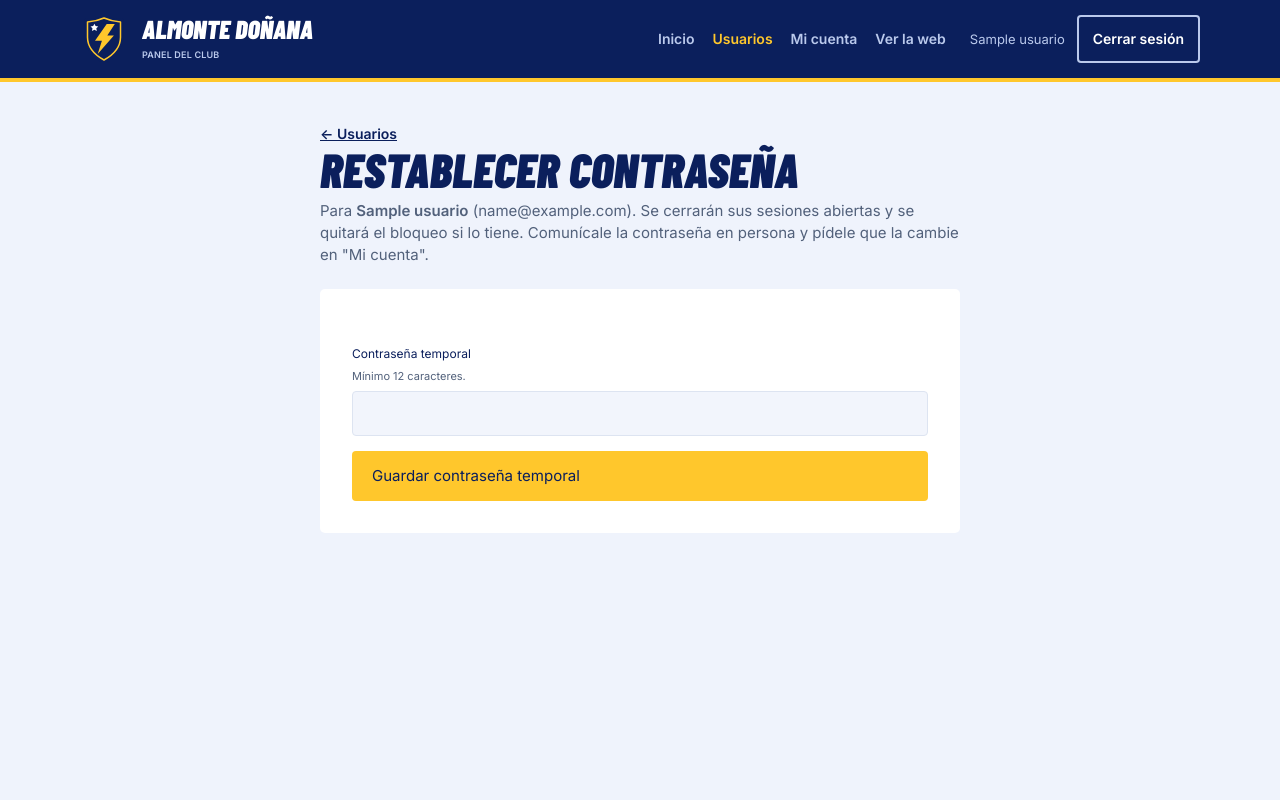
After one commit to denmicc73/voleibalDonana, a Spring Boot app: page /admin/usuarios/1/password in a window 1280 px wide. The commit adds this page. Run offline with Spring Boot 4, Linux system fonts and the light colour scheme; a user stored in the database is signed in; tables that the repository leaves empty hold one stand-in row (values such as "Sample post"); some of the project's set-up classes (security, data sources, template engines, error pages and the like) are left out, and stand-ins take their place.

Commit message:
Añade restablecer contraseña de otros usuarios desde el panel
Co-Authored-By: Claude Opus 5.5 <noreply@anthropic.com>

```diff
--- a/src/main/java/es/voleibaldonana/controller/admin/UsuariosController.java
+++ b/src/main/java/es/voleibaldonana/controller/admin/UsuariosController.java
@@ -13,6 +13,7 @@ import org.springframework.web.bind.annotation.RequestMapping;
 import org.springframework.web.servlet.mvc.support.RedirectAttributes;
 
 import es.voleibaldonana.dto.NuevoUsuarioForm;
+import es.voleibaldonana.dto.RestablecerPasswordForm;
 import es.voleibaldonana.exception.EmailEnUsoException;
 import es.voleibaldonana.exception.OperacionNoPermitidaException;
 import es.voleibaldonana.model.Rol;
@@ -26,6 +27,7 @@ public class UsuariosController {
 
     private static final String VISTA_LISTA = "admin/usuarios";
     private static final String VISTA_NUEVO = "admin/usuario-nuevo";
+    private static final String VISTA_PASSWORD = "admin/usuario-password";
     private static final String REDIRECT_LISTA = "redirect:/admin/usuarios";
 
     private final UsuarioService usuarioService;
@@ -88,6 +90,31 @@ public class UsuariosController {
         return REDIRECT_LISTA;
     }
 
+    @GetMapping("/{id}/password")
+    public String formularioPassword(@PathVariable Long id, Model model) {
+        model.addAttribute("usuario", usuarioService.resumen(id));
+        model.addAttribute("form", new RestablecerPasswordForm());
+        return VISTA_PASSWORD;
+    }
+
+    @PostMapping("/{id}/password")
+    public String restablecerPassword(@PathVariable Long id,
+            @Valid @ModelAttribute("form") RestablecerPasswordForm form, BindingResult resultado,
+            Principal principal, Model model, RedirectAttributes redirect) {
+        if (!resultado.hasErrors()) {
+            try {
+                usuarioService.restablecerPassword(id, form.getPassword(), principal.getName());
+                redirect.addFlashAttribute("aviso",
+                        "Contraseña restablecida. Comunícala en persona y pide que la cambie en \"Mi cuenta\".");
+                return REDIRECT_LISTA;
+            } catch (OperacionNoPermitidaException e) {
+                resultado.rejectValue("password", "invalida", e.getMessage());
+            }
+        }
+        model.addAttribute("usuario", usuarioService.resumen(id));
+        return VISTA_PASSWORD;
+    }
+
     @PostMapping("/{id}/desbloquear")
     public String desbloquear(@PathVariable Long id, RedirectAttributes redirect) {
         usuarioService.desbloquear(id);
--- /dev/null
+++ b/src/main/resources/templates/admin/usuario-password.html
@@ -0,0 +1,39 @@
+<!DOCTYPE html>
+<html lang="es" xmlns:th="http://www.thymeleaf.org">
+<head th:replace="~{fragments/head :: head('Restablecer contraseña · Panel · Almonte Doñana', 'Contraseña temporal para un usuario del panel.')}">
+    <title>Restablecer contraseña · Panel · Almonte Doñana</title>
+</head>
+<body class="cuerpo-panel">
+<div th:replace="~{fragments/admin :: cabecera('usuarios')}"></div>
+
+<main id="contenido" class="panel">
+    <div class="contenedor panel__estrecho">
+        <p><a class="panel__volver" th:href="@{/admin/usuarios}">&larr; Usuarios</a></p>
+        <h1 class="titular panel__titulo">Restablecer contraseña</h1>
+        <p class="panel__entradilla">
+            Para <strong th:text="${usuario.nombre}">Nombre</strong> (<span th:text="${usuario.email}">email</span>).
+            Se cerrarán sus sesiones abiertas y se quitará el bloqueo si lo tiene. Comunícale la contraseña en
+            persona y pídele que la cambie en "Mi cuenta".
+        </p>
+
+        <form class="panel-formulario" th:action="@{/admin/usuarios/{id}/password(id=${usuario.id})}"
+              th:object="${form}" method="post" novalidate>
+            <div class="formulario__campos">
+                <div class="campo">
+                    <label class="campo__etiqueta" for="password">Contraseña temporal</label>
+                    <p class="campo__ayuda">Mínimo 12 caracteres.</p>
+                    <!-- Sin th:field: la contraseña no se devuelve en la página si hay errores -->
+                    <input class="campo__control" id="password" name="password" type="password" required
+                           minlength="12" maxlength="72" autocomplete="new-password"
+                           th:classappend="${#fields.hasErrors('password')} ? 'campo__control--error'"
+                           th:attr="aria-describedby=${#fields.hasErrors('password')} ? 'password-error'">
+                    <p class="campo__error" id="password-error" th:if="${#fields.hasErrors('password')}"
+                       th:errors="*{password}">Error</p>
+                </div>
+                <button class="boton boton--amarillo formulario__boton" type="submit">Guardar contraseña temporal</button>
+            </div>
+        </form>
+    </div>
+</main>
+</body>
+</html>
--- a/src/main/resources/templates/admin/usuarios.html
+++ b/src/main/resources/templates/admin/usuarios.html
@@ -47,6 +47,8 @@
                     </td>
                     <td>
                         <div class="tabla__botones">
+                        <a class="boton boton--contorno boton--pequeno" th:if="${u.email != usuarioActual?.email}"
+                           th:href="@{/admin/usuarios/{id}/password(id=${u.id})}">Restablecer contraseña</a>
                         <form th:if="${u.bloqueado}" th:action="@{/admin/usuarios/{id}/desbloquear(id=${u.id})}" method="post">
                             <button class="boton boton--contorno boton--pequeno" type="submit">Desbloquear</button>
                         </form>
```
Also changed, not shown: src/main/java/es/voleibaldonana/dto/RestablecerPasswordForm.java (added, +20 -0 lines), src/main/java/es/voleibaldonana/service/UsuarioService.java (+25 -0 lines), README.md, 1 other file.
